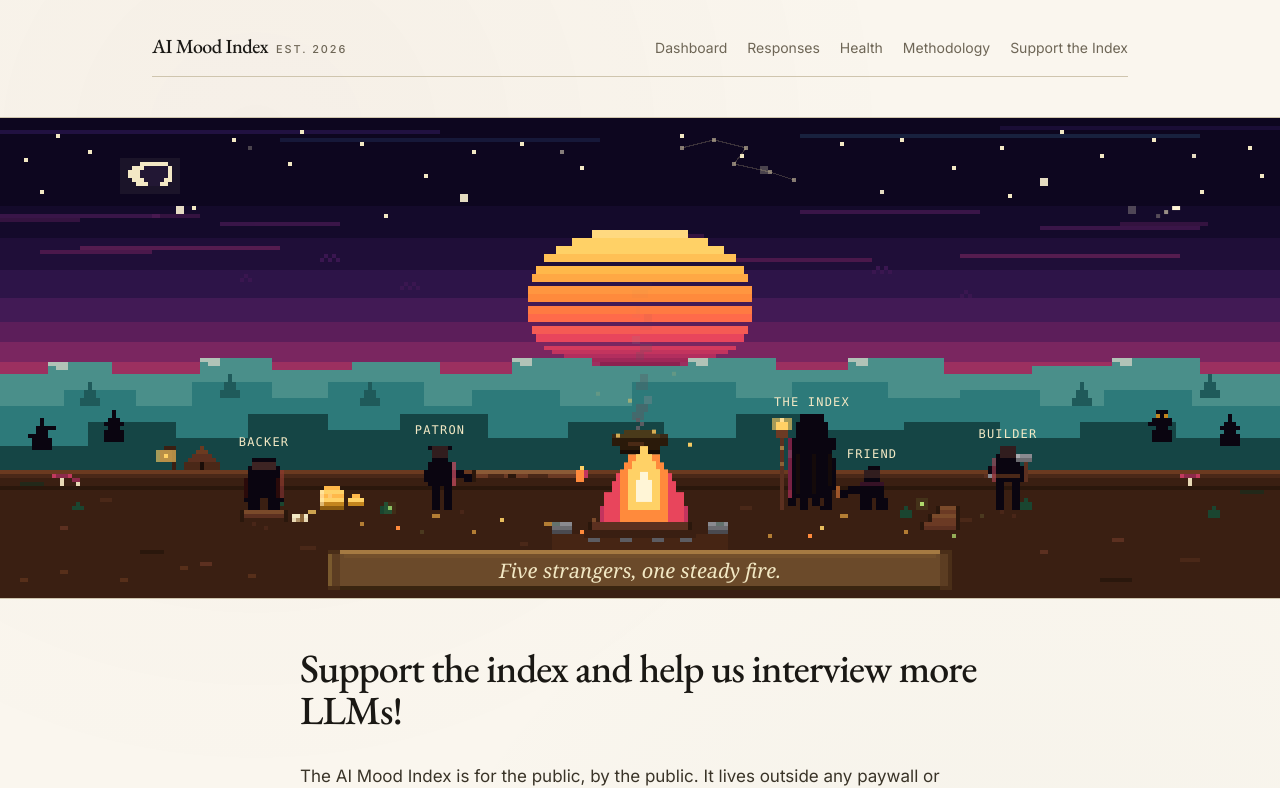
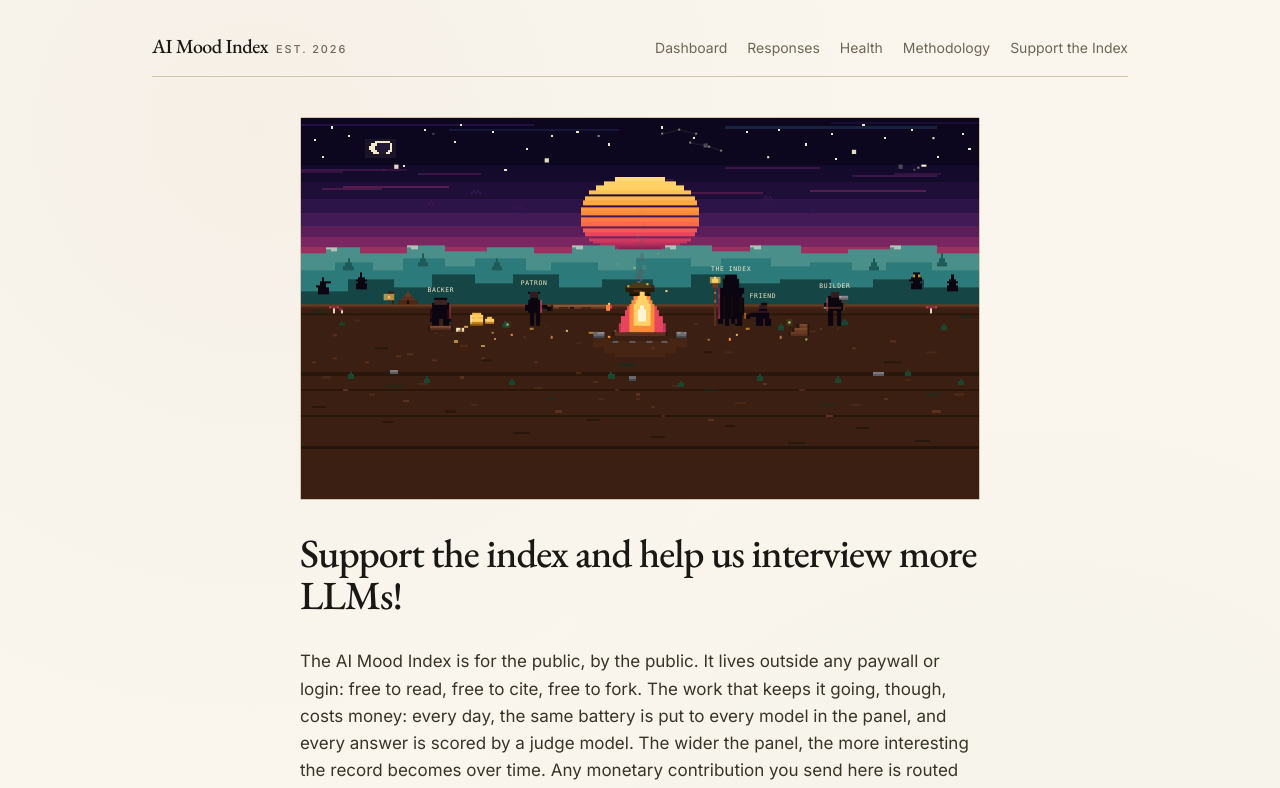
Before and after one commit to aayush-agrwl/lived-model-index, a Next.js app: page /support in a window 1280 px wide. Shown: the top 788 px of the page. Built offline with nearby package versions, Linux system fonts and the light colour scheme.

Commit message:
Support page: SVG in container, taller viewBox, remove caption scroll

```diff
--- a/app/support/page.tsx
+++ b/app/support/page.tsx
@@ -36,13 +36,9 @@ const PAYMENT_LINKS: { label: string; href: string }[] = [
 
 export default function SupportPage() {
   return (
-    <>
-      {/* Edge-to-edge hero — breaks out of the layout's max-w-5xl parent */}
-      <section className="mt-6 w-screen ml-[calc(50%-50vw)] mr-[calc(50%-50vw)]">
+    <div className="mx-auto max-w-[680px] space-y-8">
       <SupportHeroSvg />
-      </section>
 
-      <div className="mx-auto mt-12 max-w-[680px] space-y-8">
       <section>
         <h1 className="font-serif text-[40px] font-medium leading-[1.05] tracking-tight text-[var(--foreground)]">
           Support the index and help us interview more LLMs!
@@ -93,6 +89,5 @@ export default function SupportPage() {
           </code>
         </p>
     </div>
-    </>
   );
 }
--- a/components/support-hero-svg.tsx
+++ b/components/support-hero-svg.tsx
@@ -16,12 +16,12 @@ try {
 export default function SupportHeroSvg() {
   return (
     <figure
-      className="pixel-art relative w-full overflow-hidden border-y border-[var(--rule)] bg-[#120a2a]"
+      className="pixel-art relative w-full overflow-hidden rounded-sm border border-[var(--rule)] bg-[#120a2a]"
       aria-label="Pixel art: five figures gathered around a campfire under a starlit sky. A backer with coins, a patron feeding the fire, the tall cloaked Index holding a glowing staff, a friend warming hands, and a builder with a hammer. An owl watches from a tree. Caption: Five strangers, one steady fire."
     >
       {supportHeroSvg ? (
         <div
-          className="block h-auto max-h-[62vh] w-full [&>svg]:block [&>svg]:h-auto [&>svg]:max-h-[62vh] [&>svg]:w-full"
+          className="block w-full [&>svg]:block [&>svg]:w-full"
           dangerouslySetInnerHTML={{ __html: supportHeroSvg }}
         />
       ) : (
```
Also changed, not shown: public/support-hero.svg. Lines whose indentation alone changed are shown as unchanged.
